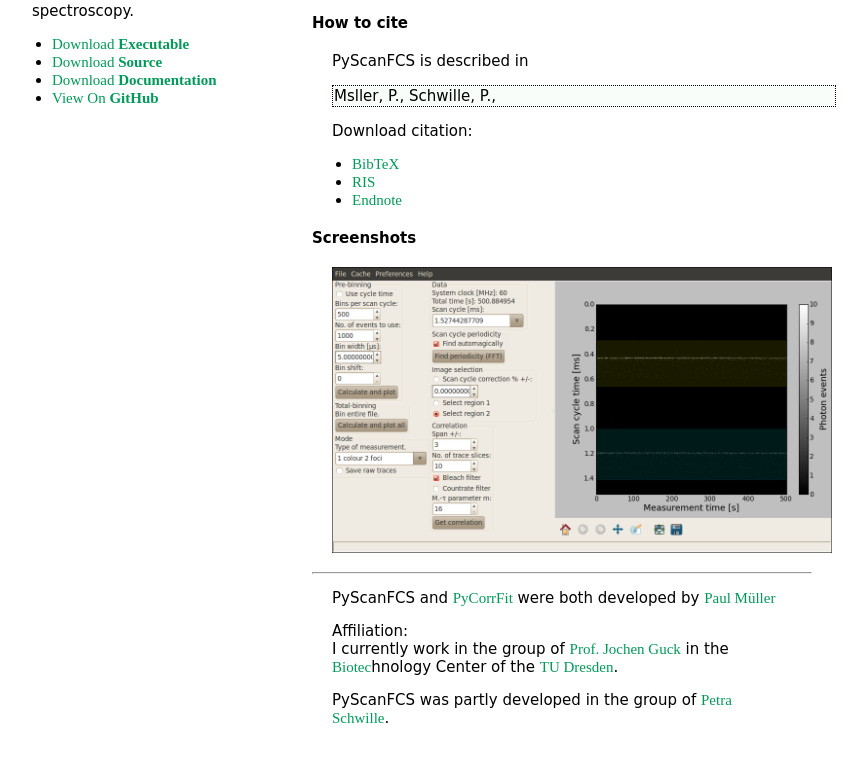
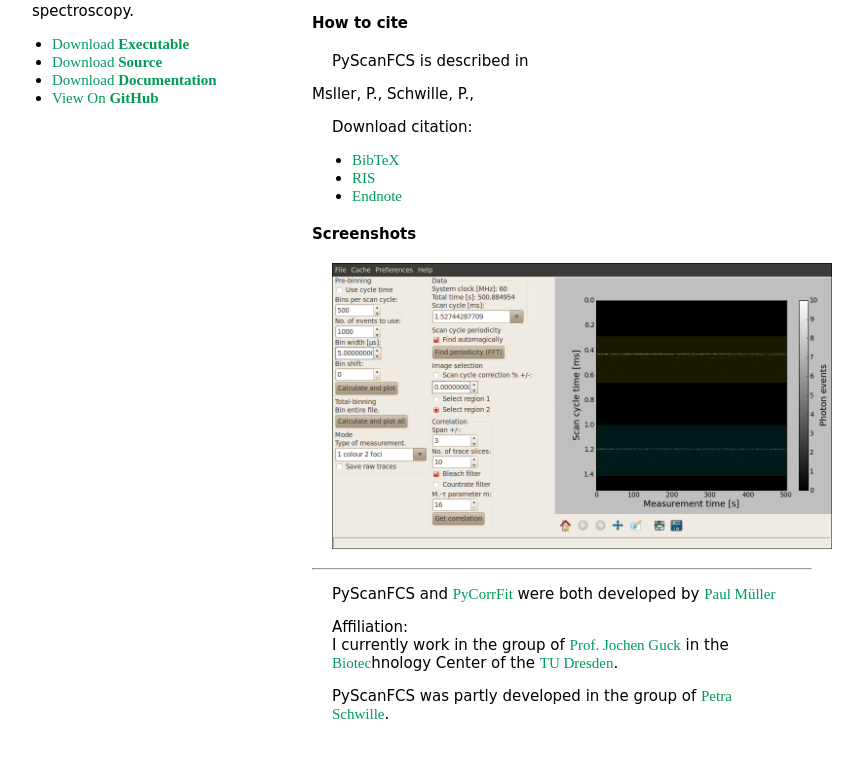
Before and after one commit to FCS-analysis/PyScanFCS, a Jekyll site: the page built from index.html, in a window 1280 px wide and 1168 px high. Shown: the part 376-1138 px from the top of the window, without its empty margins (228-1095 px from the left). Built offline with Jekyll 4.4.1, drawn with Linux system fonts in a browser that asks for light colours.

Commit message:
Update body.md

```diff
--- a/_includes/body.md
+++ b/_includes/body.md
@@ -17,7 +17,7 @@
 
 #### How to cite
 PyScanFCS is described in
-<div class="citation">
+<div>
 Msller, P., Schwille, P.,
 </div>
 
```
